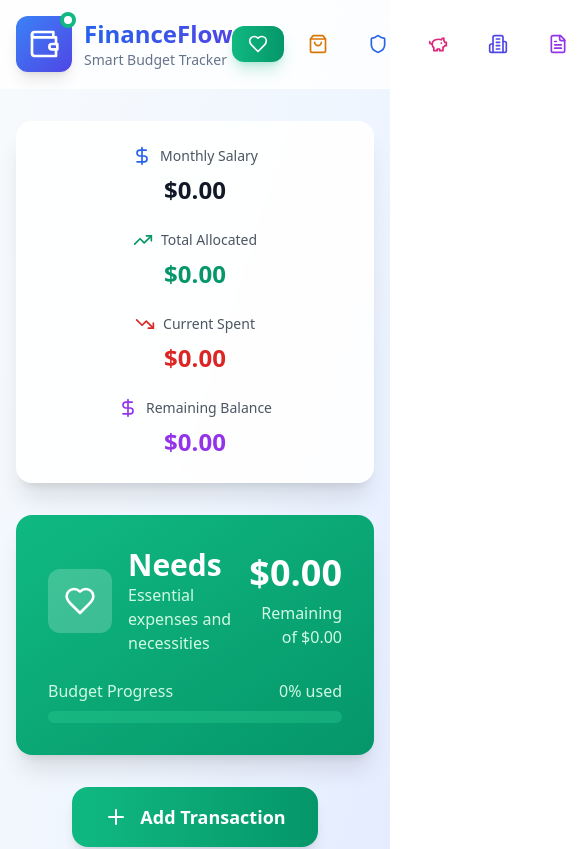
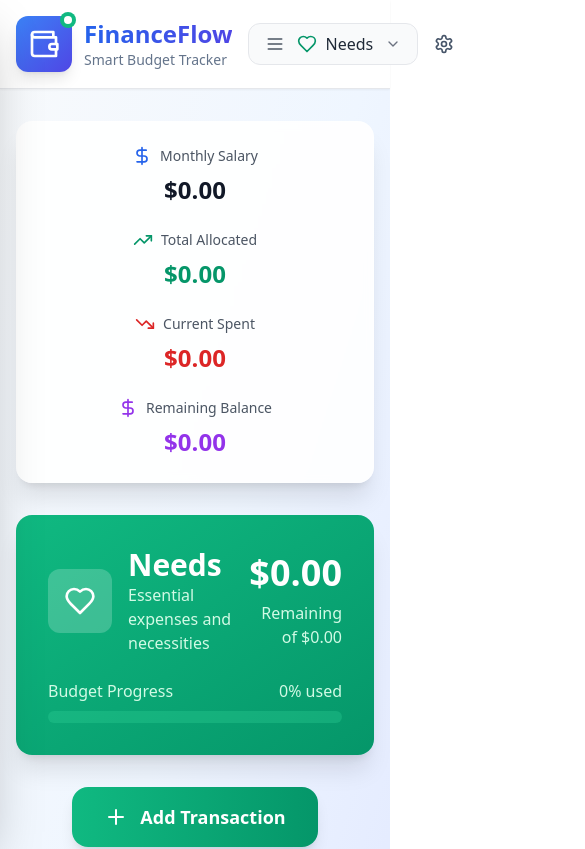
Before and after one commit to FInanceFiji679/FinanceFiji, a React (Vite) app: page / in a window 390 px wide. Shown: the top 849 px of the page, 585 px wide, since content can reach past the window. Built offline with nearby package versions, Linux system fonts and the light colour scheme.

Commit message:
Redesign Navigation with Left Sidebar and Fixed Settings

```diff
--- a/src/components/Layout/Header.tsx
+++ b/src/components/Layout/Header.tsx
@@ -1,5 +1,5 @@
-import React from 'react';
-import { Settings, Heart, ShoppingBag, Shield, FileText, Wallet, PiggyBank, Building2 } from 'lucide-react';
+import React, { useState } from 'react';
+import { Settings, Heart, ShoppingBag, Shield, FileText, Wallet, PiggyBank, Building2, Menu, X, ChevronDown } from 'lucide-react';
 
 interface HeaderProps {
   currentView: string;
@@ -7,49 +7,56 @@ interface HeaderProps {
 }
 
 const Header: React.FC<HeaderProps> = ({ currentView, onViewChange }) => {
+  const [isSidebarOpen, setIsSidebarOpen] = useState(false);
+
   const navItems = [
-    { id: 'needs', label: 'Needs', icon: Heart, color: 'emerald' },
-    { id: 'wants', label: 'Wants', icon: ShoppingBag, color: 'amber' },
-    { id: 'responsibilities', label: 'Responsibilities', icon: Shield, color: 'blue' },
-    { id: 'want-wallet', label: 'Want Wallet', icon: PiggyBank, color: 'pink' },
-    { id: 'bank', label: 'Bank', icon: Building2, color: 'indigo' },
-    { id: 'reports', label: 'Reports', icon: FileText, color: 'purple' },
-    { id: 'settings', label: 'Settings', icon: Settings, color: 'slate' }
+    { id: 'needs', label: 'Needs', icon: Heart, color: 'emerald', description: 'Essential expenses' },
+    { id: 'wants', label: 'Wants', icon: ShoppingBag, color: 'amber', description: 'Entertainment & lifestyle' },
+    { id: 'responsibilities', label: 'Responsibilities', icon: Shield, color: 'blue', description: 'Savings & investments' },
+    { id: 'want-wallet', label: 'Want Wallet', icon: PiggyBank, color: 'pink', description: 'Accumulated savings' },
+    { id: 'bank', label: 'Bank', icon: Building2, color: 'indigo', description: 'Account balance' },
+    { id: 'reports', label: 'Reports', icon: FileText, color: 'purple', description: 'Financial insights' }
   ];
 
-  const getButtonStyles = (item: any) => {
-    const isActive = currentView === item.id;
-    const colorMap = {
-      emerald: isActive
-        ? 'bg-gradient-to-r from-emerald-500 to-emerald-600 text-white shadow-lg shadow-emerald-500/25'
-        : 'text-emerald-600 hover:bg-emerald-50',
-      amber: isActive
-        ? 'bg-gradient-to-r from-amber-500 to-amber-600 text-white shadow-lg shadow-amber-500/25'
-        : 'text-amber-600 hover:bg-amber-50',
-      blue: isActive
-        ? 'bg-gradient-to-r from-blue-500 to-blue-600 text-white shadow-lg shadow-blue-500/25'
-        : 'text-blue-600 hover:bg-blue-50',
-      pink: isActive
-        ? 'bg-gradient-to-r from-pink-500 to-pink-600 text-white shadow-lg shadow-pink-500/25'
-        : 'text-pink-600 hover:bg-pink-50',
-      indigo: isActive
-        ? 'bg-gradient-to-r from-indigo-500 to-indigo-600 text-white shadow-lg shadow-indigo-500/25'
-        : 'text-indigo-600 hover:bg-indigo-50',
-      purple: isActive
-        ? 'bg-gradient-to-r from-purple-500 to-purple-600 text-white shadow-lg shadow-purple-500/25'
-        : 'text-purple-600 hover:bg-purple-50',
-      slate: isActive
-        ? 'bg-gradient-to-r from-slate-500 to-slate-600 text-white shadow-lg shadow-slate-500/25'
-        : 'text-slate-600 hover:bg-slate-50'
+  const getCurrentPageInfo = () => {
+    const currentItem = navItems.find(item => item.id === currentView);
+    return currentItem || { label: 'Dashboard', icon: Wallet };
   };
 
-    return colorMap[item.color as keyof typeof colorMap];
+  const currentPage = getCurrentPageInfo();
+  const CurrentIcon = currentPage.icon;
+
+  const getIconColor = (color: string) => {
+    const colorMap = {
+      emerald: 'text-emerald-600',
+      amber: 'text-amber-600',
+      blue: 'text-blue-600',
+      pink: 'text-pink-600',
+      indigo: 'text-indigo-600',
+      purple: 'text-purple-600'
+    };
+    return colorMap[color as keyof typeof colorMap] || 'text-gray-600';
+  };
+
+  const getBgColor = (color: string) => {
+    const colorMap = {
+      emerald: 'bg-emerald-50 hover:bg-emerald-100',
+      amber: 'bg-amber-50 hover:bg-amber-100',
+      blue: 'bg-blue-50 hover:bg-blue-100',
+      pink: 'bg-pink-50 hover:bg-pink-100',
+      indigo: 'bg-indigo-50 hover:bg-indigo-100',
+      purple: 'bg-purple-50 hover:bg-purple-100'
+    };
+    return colorMap[color as keyof typeof colorMap] || 'bg-gray-50 hover:bg-gray-100';
   };
 
   return (
-    <header className="bg-white/80 backdrop-blur-lg border-b border-white/20 sticky top-0 z-50">
+    <>
+      <header className="bg-white/95 backdrop-blur-lg border-b border-gray-200 sticky top-0 z-50 shadow-sm">
         <div className="container mx-auto px-4">
           <div className="flex items-center justify-between py-4">
+            {/* Left side - Logo and Navigation */}
+            <div className="flex items-center space-x-4">
               {/* Logo */}
               <div className="flex items-center space-x-3">
                 <div className="relative">
@@ -68,25 +75,131 @@ const Header: React.FC<HeaderProps> = ({ currentView, onViewChange }) => {
                 </div>
               </div>
 
-          {/* Navigation */}
-          <nav className="flex items-center space-x-2">
+              {/* Navigation Dropdown Button */}
+              <div className="relative">
+                <button
+                  onClick={() => setIsSidebarOpen(!isSidebarOpen)}
+                  className="flex items-center space-x-3 px-4 py-2 bg-gray-50 hover:bg-gray-100 rounded-xl transition-all duration-200 border border-gray-200"
+                >
+                  <Menu className="h-5 w-5 text-gray-600" />
+                  <div className="flex items-center space-x-2">
+                    <CurrentIcon className={`h-5 w-5 ${getIconColor(currentPage.color || 'gray')}`} />
+                    <span className="font-medium text-gray-800">{currentPage.label}</span>
+                  </div>
+                  <ChevronDown className={`h-4 w-4 text-gray-500 transition-transform duration-200 ${
+                    isSidebarOpen ? 'rotate-180' : ''
+                  }`} />
+                </button>
+              </div>
+            </div>
+
+            {/* Right side - Settings */}
+            <button
+              onClick={() => onViewChange('settings')}
+              className={`flex items-center space-x-2 px-4 py-2 rounded-xl font-medium transition-all duration-200 ${
+                currentView === 'settings'
+                  ? 'bg-gradient-to-r from-slate-500 to-slate-600 text-white shadow-lg shadow-slate-500/25'
+                  : 'text-slate-600 hover:bg-slate-50'
+              }`}
+            >
+              <Settings className="h-5 w-5" />
+              <span className="hidden sm:inline">Settings</span>
+            </button>
+          </div>
+        </div>
+      </header>
+
+      {/* Sidebar Overlay */}
+      {isSidebarOpen && (
+        <div
+          className="fixed inset-0 bg-black/20 backdrop-blur-sm z-40"
+          onClick={() => setIsSidebarOpen(false)}
+        />
+      )}
+
+      {/* Sidebar */}
+      <div className={`fixed top-0 left-0 h-full w-80 bg-white shadow-2xl z-50 transform transition-transform duration-300 ease-in-out ${
+        isSidebarOpen ? 'translate-x-0' : '-translate-x-full'
+      }`}>
+        <div className="p-6">
+          {/* Sidebar Header */}
+          <div className="flex items-center justify-between mb-8">
+            <div className="flex items-center space-x-3">
+              <div className="bg-gradient-to-br from-blue-500 to-indigo-600 p-2 rounded-lg">
+                <Wallet className="h-6 w-6 text-white" />
+              </div>
+              <div>
+                <h2 className="text-lg font-bold text-gray-900">Navigation</h2>
+                <p className="text-sm text-gray-500">Choose a section</p>
+              </div>
+            </div>
+            <button
+              onClick={() => setIsSidebarOpen(false)}
+              className="p-2 hover:bg-gray-100 rounded-lg transition-colors"
+            >
+              <X className="h-5 w-5 text-gray-500" />
+            </button>
+          </div>
+
+          {/* Navigation Items */}
+          <div className="space-y-2">
             {navItems.map((item) => {
               const Icon = item.icon;
+              const isActive = currentView === item.id;
+
               return (
                 <button
                   key={item.id}
-                  onClick={() => onViewChange(item.id)}
-                  className={`flex items-center space-x-2 px-4 py-2 rounded-xl font-medium transition-all duration-200 ${getButtonStyles(item)}`}
+                  onClick={() => {
+                    onViewChange(item.id);
+                    setIsSidebarOpen(false);
+                  }}
+                  className={`w-full flex items-center space-x-4 p-4 rounded-xl transition-all duration-200 text-left ${
+                    isActive
+                      ? `${getBgColor(item.color)} border-2 border-${item.color}-200 shadow-sm`
+                      : 'hover:bg-gray-50 border-2 border-transparent'
+                  }`}
                 >
-                  <Icon className="h-5 w-5" />
-                  <span className="hidden sm:inline">{item.label}</span>
+                  <div className={`p-2 rounded-lg ${
+                    isActive ? `bg-${item.color}-100` : 'bg-gray-100'
+                  }`}>
+                    <Icon className={`h-5 w-5 ${
+                      isActive ? getIconColor(item.color) : 'text-gray-600'
+                    }`} />
+                  </div>
+                  <div className="flex-1">
+                    <h3 className={`font-semibold ${
+                      isActive ? 'text-gray-900' : 'text-gray-700'
+                    }`}>
+                      {item.label}
+                    </h3>
+                    <p className="text-sm text-gray-500">{item.description}</p>
+                  </div>
+                  {isActive && (
+                    <div className={`w-2 h-2 rounded-full bg-${item.color}-500`} />
+                  )}
                 </button>
               );
             })}
-          </nav>
+          </div>
+
+          {/* Sidebar Footer */}
+          <div className="mt-8 pt-6 border-t border-gray-200">
+            <div className="bg-gradient-to-r from-blue-50 to-indigo-50 rounded-xl p-4 border border-blue-100">
+              <div className="flex items-center space-x-3">
+                <div className="bg-blue-100 p-2 rounded-lg">
+                  <Wallet className="h-5 w-5 text-blue-600" />
+                </div>
+                <div>
+                  <h4 className="font-medium text-gray-900">FinanceFlow</h4>
+                  <p className="text-sm text-gray-600">Smart Budget Tracker</p>
                 </div>
               </div>
-    </header>
+            </div>
+          </div>
+        </div>
+      </div>
+    </>
   );
 };
 
```
Lines whose indentation alone changed are shown as unchanged.
